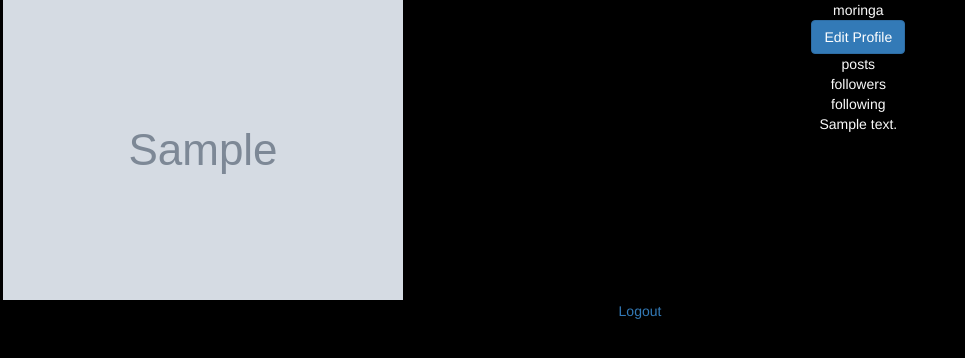
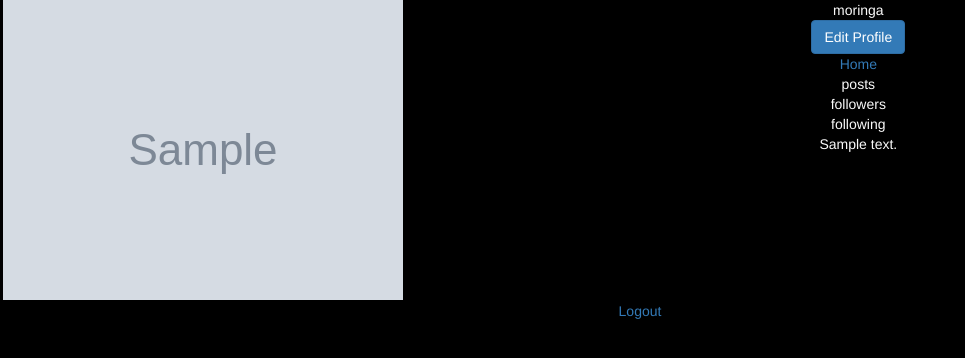
Before and after one commit to tinatasha/jirani, a Django app: page /login/profile/ in a window 1280 px wide. Shown: the top 358 px of the page, without its empty margins (0-965 px from the left). Run offline with Django 3.2, Linux system fonts and the light colour scheme; a user stored in the database is signed in; data comes from the database, SQL or seed files in the repository; tables that the repository leaves empty hold one stand-in row (values such as "Sample post"); grey boxes marked "Sample" are stand-in pictures; some libraries are stand-ins or nearby versions.

Commit message:
update changes

```diff
--- a/feed/models.py
+++ b/feed/models.py
@@ -25,7 +25,7 @@ class Image(models.Model):
 class UserProfile(models.Model):
     user = models.OneToOneField(User, unique=True, related_name="profile", on_delete=models.CASCADE)
     photo = models.ImageField(
-        upload_to="images/", max_length=255, null=True, blank=True, default=""
+        upload_to="profile/", max_length=255, null=True, blank=True, default=""
     )
     phone = models.DecimalField(max_digits=10, decimal_places=0, default=0)
     bio = models.TextField()
--- a/feed/templates/registration/profile.html
+++ b/feed/templates/registration/profile.html
@@ -26,6 +26,9 @@
 					<a class="btn btn-primary" href="{% url 'edit_profile'%}">Edit Profile</a>
 					<br>
 					<!-- icons -->
+					<a href="{% url 'feed'%}">
+						Home
+					</a>
 			</div>
 
 		<div>
```
Also changed, not shown: feed/migrations/0007_auto_20191016_1445.py (added), media/profile/Become_a_Photo_Star.jpeg (added), 1 other file.
